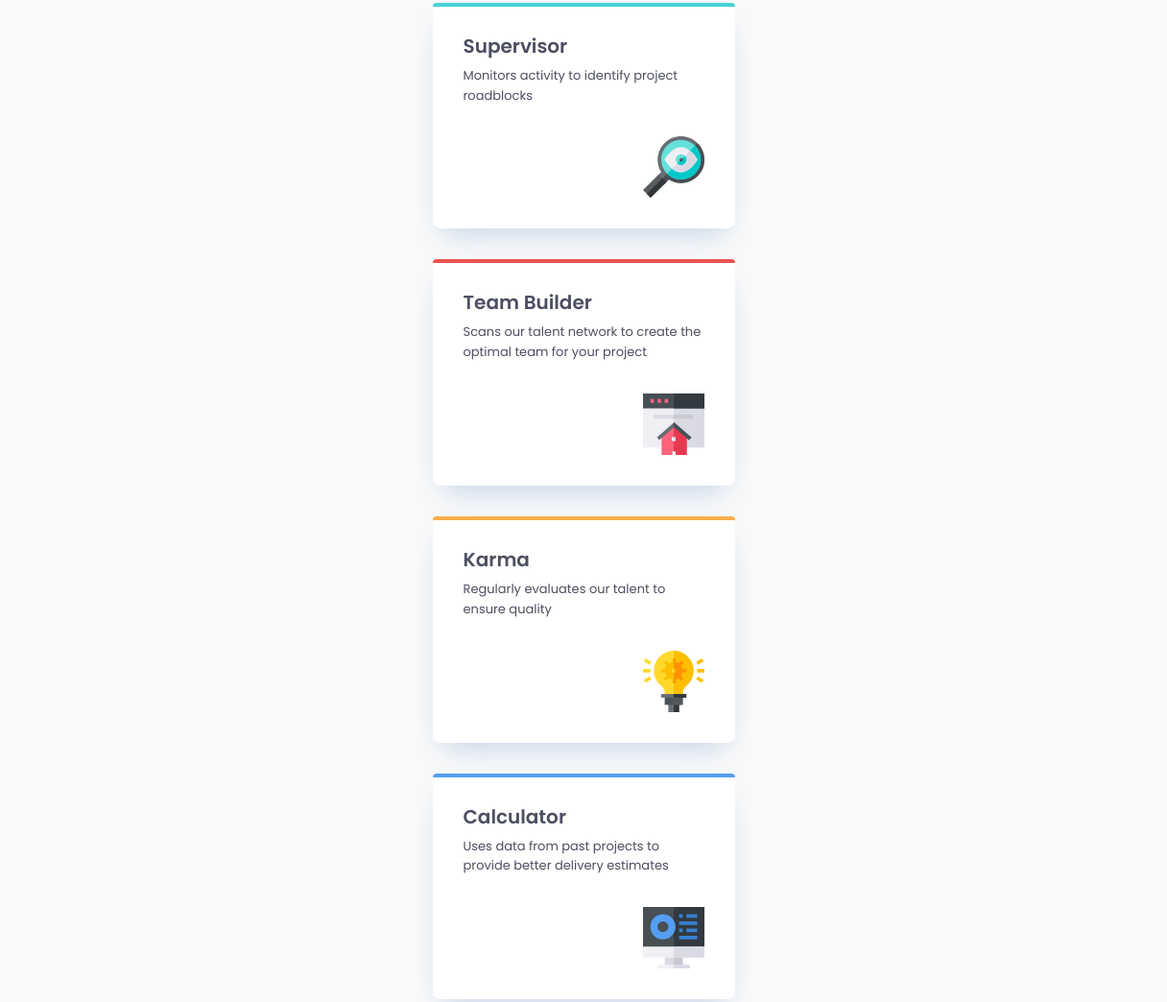
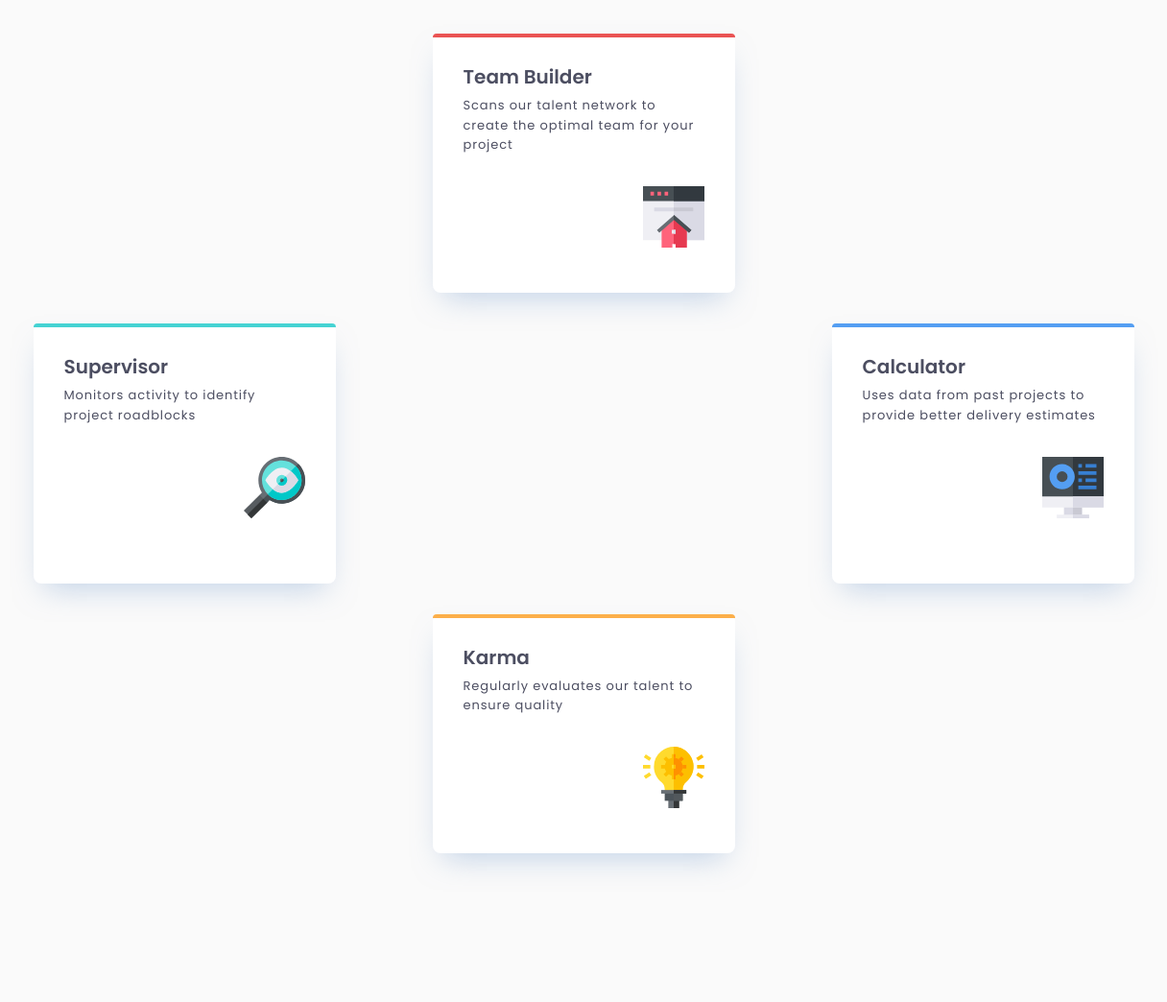
Before and after one commit to hakan-kemal/four-card-feature-section, a plain HTML site: page index.html in a window 1536 px wide. Shown: the part 310-1354 px from the top of the page at 96% size, without its empty margins (160-1376 px from the left). After the commit the page ends 1311 px from the top, so only its background shows below. Drawn offline with Linux system fonts and the light colour scheme.

Commit message:
add grid layout features section

```diff
--- a/index.html
+++ b/index.html
@@ -23,22 +23,24 @@
     <link rel="stylesheet" href="styles.css" />
   </head>
   <body>
-    <header>
-      <h1><span>Reliable, efficient delivery</span> Powered by Technology</h1>
-      <p>
+    <header class="page-header">
+      <h1 class="page-title">
+        <span>Reliable, efficient delivery</span> Powered by Technology
+      </h1>
+      <p class="page-description">
         Our Artificial Intelligence powered tools use millions of project data
         points to ensure that your project is successful
       </p>
     </header>
 
-    <main>
-      <section class="feature-section supervisor">
+    <main class="features">
+      <section class="feature-card supervisor">
         <h2>Supervisor</h2>
         <p>Monitors activity to identify project roadblocks</p>
         <img src="./images/icon-supervisor.svg" alt="Supervisor Icon" />
       </section>
 
-      <section class="feature-section team-builder">
+      <section class="feature-card team-builder">
         <h2>Team Builder</h2>
         <p>
           Scans our talent network to create the optimal team for your project
@@ -46,13 +48,13 @@
         <img src="./images/icon-team-builder.svg" alt="Team Builder Icon" />
       </section>
 
-      <section class="feature-section karma">
+      <section class="feature-card karma">
         <h2>Karma</h2>
         <p>Regularly evaluates our talent to ensure quality</p>
         <img src="./images/icon-karma.svg" alt="Karma Icon" />
       </section>
 
-      <section class="feature-section calculator">
+      <section class="feature-card calculator">
         <h2>Calculator</h2>
         <p>Uses data from past projects to provide better delivery estimates</p>
         <img src="./images/icon-calculator.svg" alt="Calculator Icon" />
--- a/styles.css
+++ b/styles.css
@@ -41,17 +41,17 @@ body {
   padding: 3.5rem 1.875rem;
 }
 
-header {
+.page-header {
   margin-inline: auto;
   max-width: 36em;
   text-align: center;
   line-height: 1.4;
 
-  & h1 {
+  & .page-title {
     font-size: 1.6em;
   }
 
-  & p {
+  & .page-description {
     margin-top: 1rem;
   }
 
@@ -60,14 +60,16 @@ header {
   }
 }
 
-main {
+.features {
   display: grid;
+  grid-template-columns: 1fr;
   gap: 2rem;
   margin-top: 3.75rem;
   margin-inline: auto;
 }
 
-.feature-section {
+.feature-card {
+  grid-column: auto;
   position: relative;
   display: flex;
   flex-direction: column;
@@ -91,18 +93,18 @@ main {
   & h2 {
     font-size: 1.25rem;
     font-weight: 600;
-    line-height: 1.3;
+    line-height: 1.35;
   }
 
   & p {
-    margin-top: 0.5rem;
+    margin-top: 0.375rem;
     font-size: 0.8125rem;
     line-height: 1.6;
+    letter-spacing: 0.055rem;
   }
 
   & img {
-    margin-top: 2rem;
-    margin-left: auto;
+    margin: 2rem 0 1em auto;
   }
 }
 
@@ -124,11 +126,59 @@ main {
     padding: 5rem 3.375rem;
   }
 
-  header h1 {
+  .page-header .page-title {
     font-size: 2.4em;
   }
 
-  main {
+  .features {
+    grid-template-columns: repeat(4, 1fr);
+    grid-template-rows: repeat(3, 1fr);
     margin-top: 4.625rem;
   }
+
+  .supervisor {
+    grid-column: 1 / span 2;
+  }
+
+  .team-builder {
+    grid-column: 2 / span 2;
+    order: -1;
+  }
+
+  .karma {
+    grid-column: 3 / span 2;
+  }
+
+  .calculator {
+    grid-column: 2 / span 2;
+  }
 }
+
+@media (min-width: 90rem) {
+  body {
+    padding: 7rem 10rem;
+  }
+
+  .features {
+    grid-template-columns: repeat(3, 1fr);
+    grid-template-rows: repeat(2, 1fr);
+  }
+
+  .supervisor {
+    grid-column: 1;
+  }
+
+  .team-builder {
+    grid-column: 2;
+    order: -1;
+  }
+
+  .karma {
+    grid-column: 2;
+    order: 1;
+  }
+
+  .calculator {
+    grid-column: 3;
+  }
+}
```
